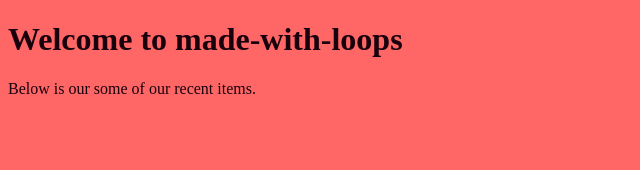
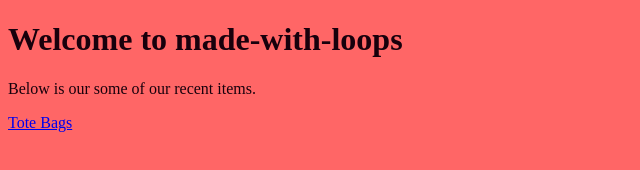
Before and after one commit to Yukii-Codes/made-with-loops, a plain HTML site: page index.html in a window 1280 px wide. Shown: the full height of the page, 0-640 px from the left. Drawn offline with Linux system fonts and the light colour scheme.

Commit message:
update index.html

```diff
--- a/index.html
+++ b/index.html
@@ -8,6 +8,9 @@
 <body>
     <h1 class="top-name">Welcome to made-with-loops</h1>
     <p class="top-name">Below is our some of our recent items. </p>
+    <div class="sidebar">
+        <a href="tote.html">Tote Bags</a>
+    </div>
     <script src="script.js"></script>
 </body>
 </html
```
